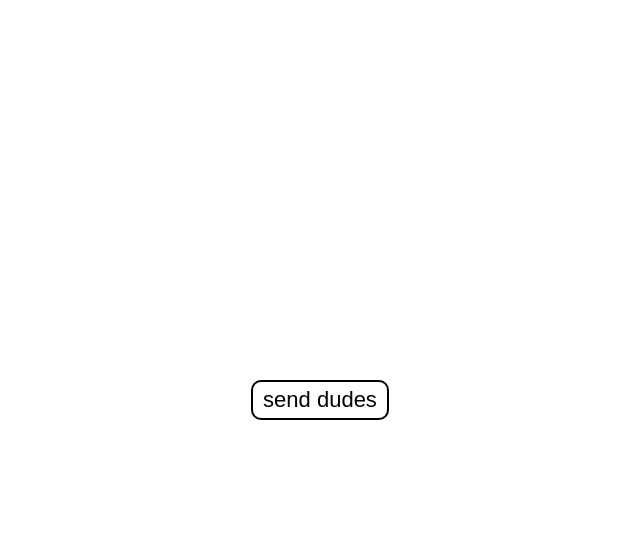
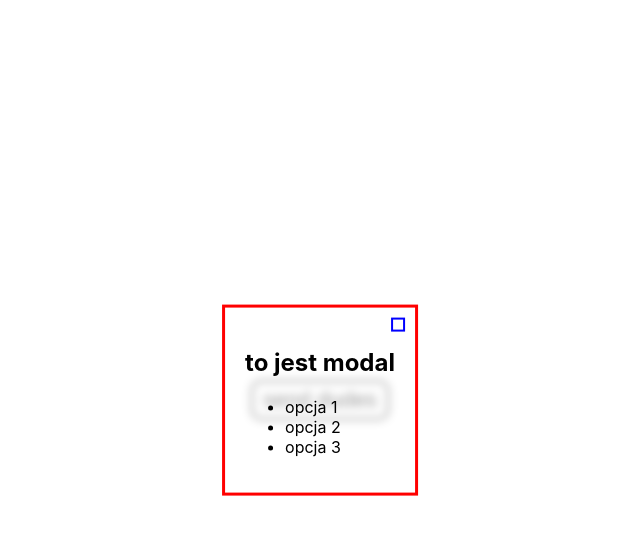
Before and after one commit to akopton/akopton_react-components, a React (Create React App) app: page / in a window 1280 px wide. Both pictures are taken after a click on the button "send dudes". Shown: the top 534 px of the page, without its empty margins (320-960 px from the left). Built offline with nearby package versions, Linux system fonts and the light colour scheme; the HTML template or start-up script is replaced by a standard one.

Commit message:
new component - modal, initial structure

```diff
--- a/src/App.tsx
+++ b/src/App.tsx
@@ -1,11 +1,19 @@
-import React from "react"
+import React, { useState } from "react"
 import "./App.css"
 import { Button } from "./lib"
+import { Modal } from "./lib"
+
+const DivComponent = () => {
+  return <div>siemka</div>
+}
 
 function App() {
-  const handleClick = () => {
-    console.log("elo")
+  const [showModal, setShowModal] = useState<boolean>(false)
+
+  function handleClick() {
+    setShowModal(true)
   }
+
   return (
     <div
       style={{
@@ -13,18 +21,16 @@ function App() {
         width: "100vw",
         display: "flex",
         alignItems: "center",
-        justifyContent:
-          "center",
+        justifyContent: "center",
       }}
     >
       <Button
-        id='btn1'
-        label='send dudes'
-        type='button'
-        handleClick={
-          handleClick
-        }
+        id="btn1"
+        label={"send dudes"}
+        type="button"
+        handleClick={handleClick}
       />
+      {showModal && <Modal />}
     </div>
   )
 }
--- /dev/null
+++ b/src/lib/components/Modal/Modal.css
@@ -0,0 +1,27 @@
+.blur {
+  position: fixed;
+  top: 0;
+  left: 0;
+  right: 0;
+  bottom: 0;
+  background: rgba(255, 255, 255, 0.6);
+  -webkit-backdrop-filter: blur(4px);
+          backdrop-filter: blur(4px);
+}
+
+.modal-window {
+  position: absolute;
+  padding: 20px;
+  top: 50%;
+  left: 50%;
+  transform: translate(-50%, -50%);
+  border: 3px solid red;
+}
+.modal-window__close {
+  position: absolute;
+  top: 10px;
+  right: 10px;
+  width: 10px;
+  height: 10px;
+  border: 2px solid blue;
+}/*# sourceMappingURL=Modal.css.map */
--- /dev/null
+++ b/src/lib/components/Modal/Modal.scss
@@ -0,0 +1,31 @@
+.blur {
+    position: fixed;
+    top: 0;
+    left: 0;
+    right: 0;
+    bottom: 0;
+    background: rgba(#fff, .6);
+    backdrop-filter: blur(4px);
+}
+
+.modal-window {
+    position: absolute;
+    padding: 20px;
+    top: 50%;
+    left: 50%;
+    transform: translate(-50%,-50%);
+    border: 3px solid red;
+
+    &__close {
+        position: absolute;
+        top: 10px;
+        right: 10px;
+        width: 10px;
+        height: 10px;
+        border: 2px solid blue;
+    }
+
+    &__content {
+
+    }
+}
--- /dev/null
+++ b/src/lib/components/Modal/Modal.tsx
@@ -0,0 +1,21 @@
+import "./Modal.css"
+
+const Modal = () => {
+  return (
+    <div className="blur">
+      <div className="modal-window">
+        <div className="modal-window__close"></div>
+        <h2 className="modal-window__title">to jest modal</h2>
+        <div className="modal-window__content">
+          <ul>
+            <li>opcja 1</li>
+            <li>opcja 2</li>
+            <li>opcja 3</li>
+          </ul>
+        </div>
+      </div>
+    </div>
+  )
+}
+
+export default Modal
--- a/src/lib/index.tsx
+++ b/src/lib/index.tsx
@@ -1,2 +1,3 @@
+import Modal from "./components/Modal/Modal"
 import Button from "./components/Button/Button"
-export { Button }
+export { Button, Modal }
```
Also changed, not shown: src/lib/types/ButtonProps.ts (+9 -1 lines), 1 other file (tests, documents, lock files or other folders).
